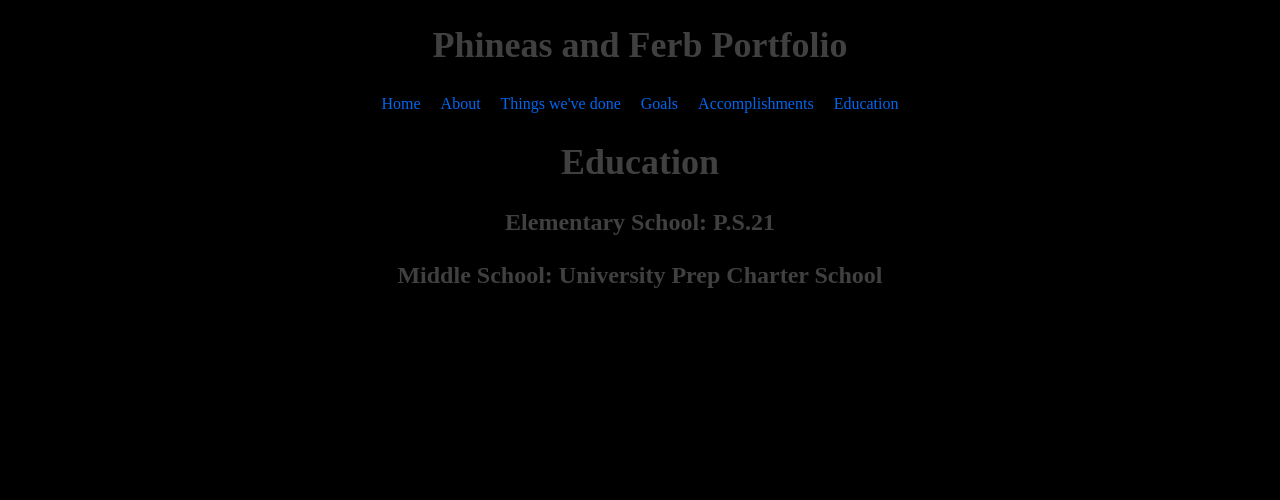
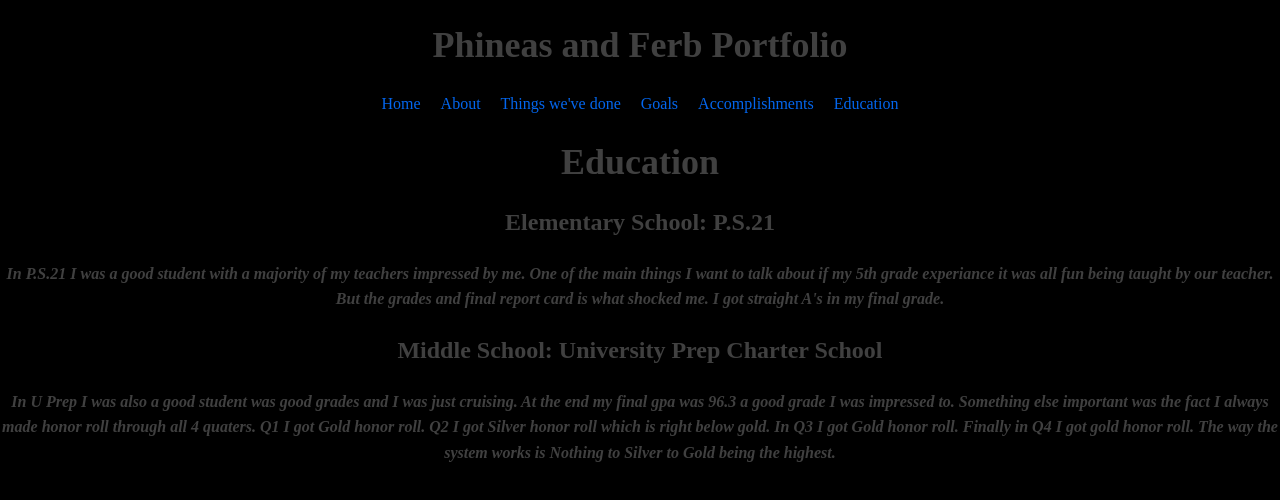
Before and after one commit to nothankyouwdym/vitejs-vite-6z6mrz, a React (Vite) app: page /Education in a window 1280 px wide. Shown: the top 500 px of the page. Built offline with nearby package versions, Linux system fonts and the light colour scheme.

Commit message:
1 file modified

```diff
--- a/src/Education.jsx
+++ b/src/Education.jsx
@@ -13,12 +13,21 @@
       <p>
         <strong>
           <em>
-
+            In P.S.21 I was a good student with a majority of my teachers impressed by me. One of the main things I want to talk about if my 5th grade experiance it was all fun being taught by our teacher. But the grades and final report card is what shocked me. I got straight A's in my final grade.
           </em>
         </strong>
       </p>
 
       <h4>Middle School: University Prep Charter School</h4>
+
+
+      <p>
+        <strong>
+          <em>
+            In U Prep I was also a good student was good grades and I was just cruising. At the end my final gpa was 96.3 a good grade I was impressed to. Something else important was the fact I always made honor roll through all 4 quaters. Q1 I got Gold honor roll. Q2 I got Silver honor roll which is right below gold. In Q3 I got Gold honor roll. Finally in Q4 I got gold honor roll. The way the system works is Nothing to Silver to Gold being the highest.
+          </em>
+        </strong>
+      </p>
     </section>
   )
 }
```
